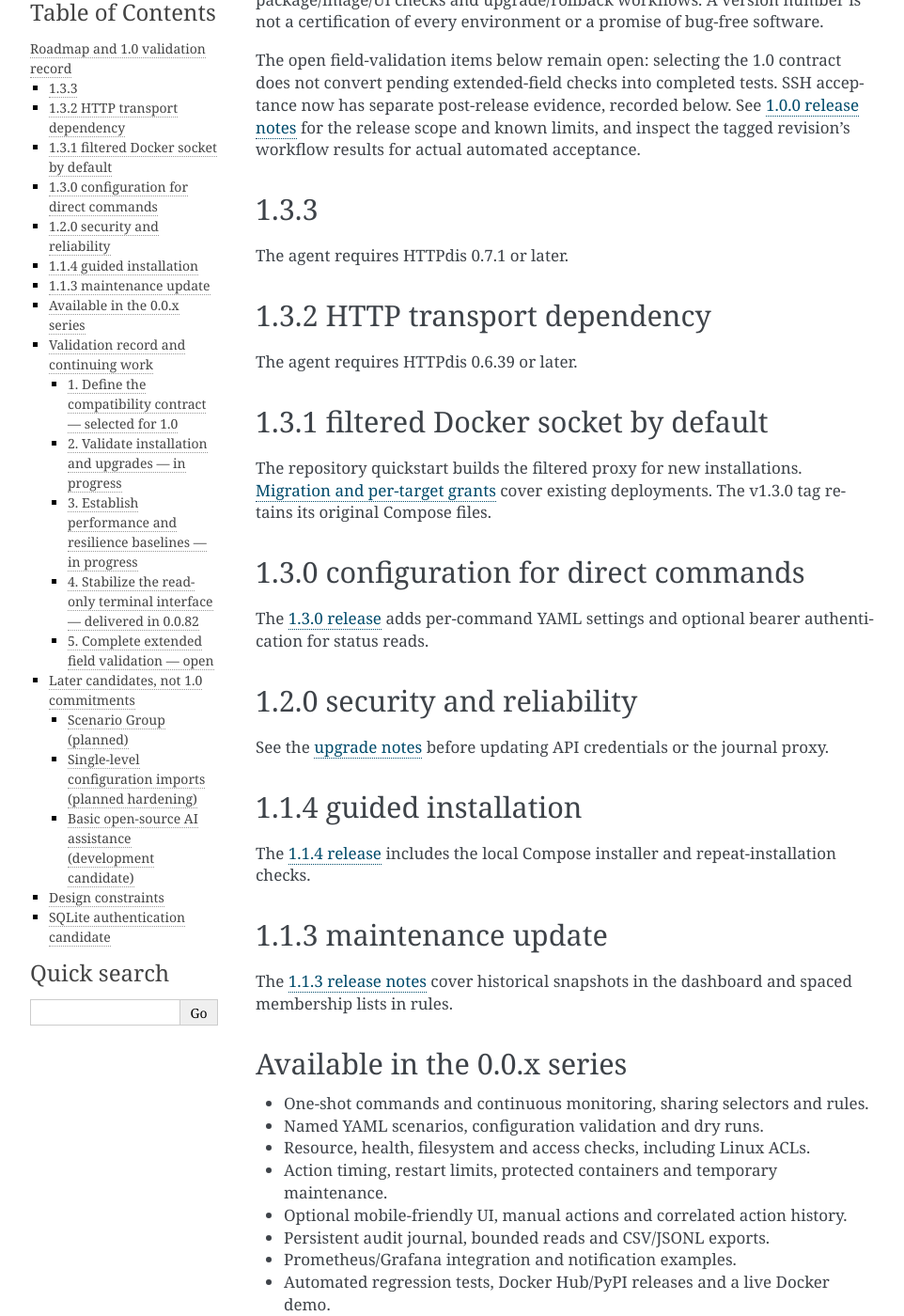
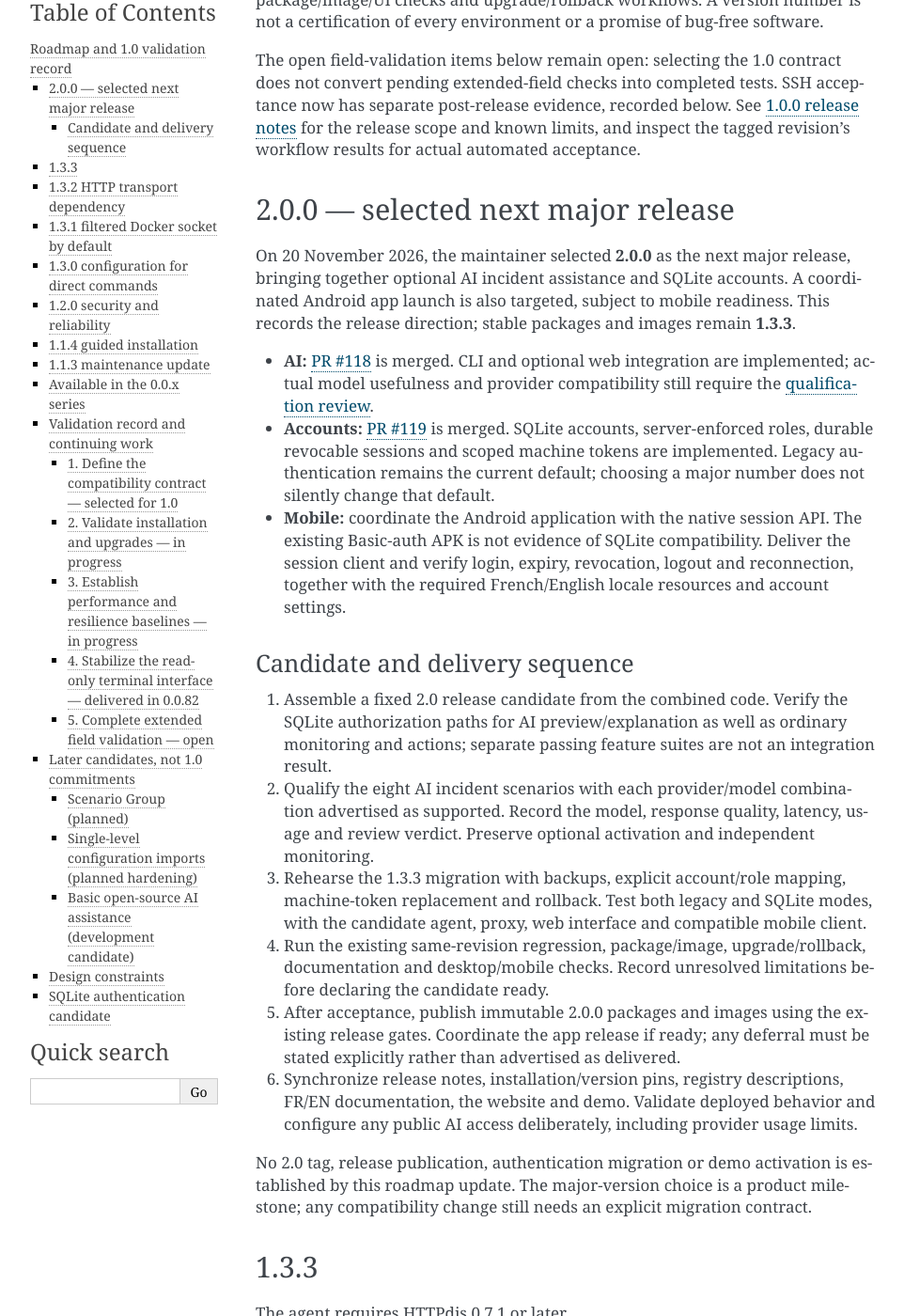
Before and after one commit to decryptus/monit-docker, a Sphinx documentation site: the page built from docs/roadmap.md, in a window 1280 px wide and 1400 px high, scrolled down 219 px. Shown: the whole window at 94% size, without its empty margins (148-1110 px from the left). Built offline with Sphinx 7.4.7, drawn with Linux system fonts in a browser that asks for light colours.

Commit message:
docs: select 2.0 release scope for AI, SQLite and coordinated mobile launch

```diff
--- a/docs/roadmap.md
+++ b/docs/roadmap.md
@@ -11,6 +11,51 @@ acceptance now has separate post-release evidence, recorded below. See
 [1.0.0 release notes](release-1.0.0.md) for the release
 scope and known limits, and inspect the tagged revision's workflow results for
 actual automated acceptance.
+
+## 2.0.0 — selected next major release
+
+On 20 November 2026, the maintainer selected **2.0.0** as the next major
+release, bringing together optional AI incident assistance and SQLite accounts.
+A coordinated Android app launch is also targeted, subject to mobile readiness.
+This records the release direction; stable packages and images remain **1.3.3**.
+
+- **AI:** [PR #118](https://github.com/decryptus/monit-docker/pull/118) is merged.
+  CLI and optional web integration are implemented; actual model usefulness and
+  provider compatibility still require the [qualification review](incident-ai-review.md).
+- **Accounts:** [PR #119](https://github.com/decryptus/monit-docker/pull/119) is
+  merged. SQLite accounts, server-enforced roles, durable revocable sessions and
+  scoped machine tokens are implemented. Legacy authentication remains the
+  current default; choosing a major number does not silently change that default.
+- **Mobile:** coordinate the Android application with the native session API.
+  The existing Basic-auth APK is not evidence of SQLite compatibility. Deliver
+  the session client and verify login, expiry, revocation, logout and reconnection,
+  together with the required French/English locale resources and account settings.
+
+### Candidate and delivery sequence
+
+1. Assemble a fixed 2.0 release candidate from the combined code. Verify the
+   SQLite authorization paths for AI preview/explanation as well as ordinary
+   monitoring and actions; separate passing feature suites are not an integration
+   result.
+2. Qualify the eight AI incident scenarios with each provider/model combination
+   advertised as supported. Record the model, response quality, latency, usage
+   and review verdict. Preserve optional activation and independent monitoring.
+3. Rehearse the 1.3.3 migration with backups, explicit account/role mapping,
+   machine-token replacement and rollback. Test both legacy and SQLite modes,
+   with the candidate agent, proxy, web interface and compatible mobile client.
+4. Run the existing same-revision regression, package/image, upgrade/rollback,
+   documentation and desktop/mobile checks. Record unresolved limitations before
+   declaring the candidate ready.
+5. After acceptance, publish immutable 2.0.0 packages and images using the
+   existing release gates. Coordinate the app release if ready; any deferral must
+   be stated explicitly rather than advertised as delivered.
+6. Synchronize release notes, installation/version pins, registry descriptions,
+   FR/EN documentation, the website and demo. Validate deployed behavior and
+   configure any public AI access deliberately, including provider usage limits.
+
+No 2.0 tag, release publication, authentication migration or demo activation is
+established by this roadmap update. The major-version choice is a product
+milestone; any compatibility change still needs an explicit migration contract.
 
 ## 1.3.3
 
```
